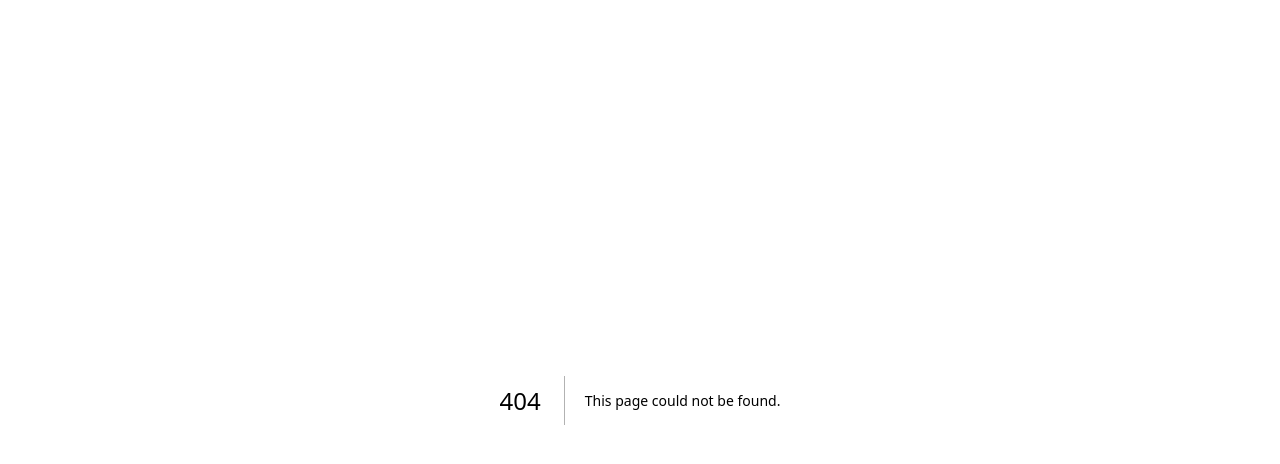
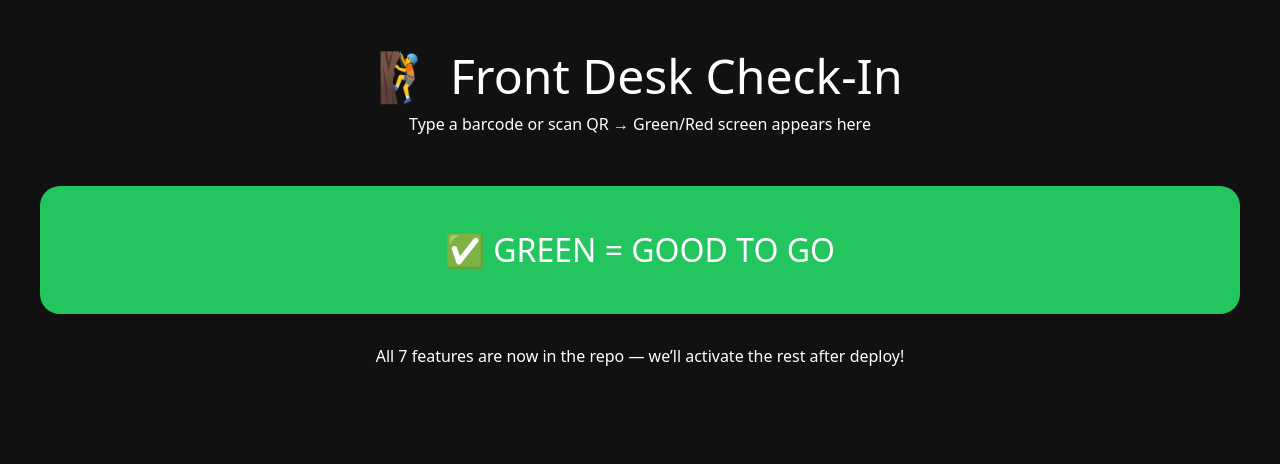
Before and after one commit to godacre/cragcontrol, a Next.js app: page /dashboard/checkin in a window 1280 px wide. Before the commit this address had no page. Shown: the top 464 px of the page. Built offline with nearby package versions, Linux system fonts and the light colour scheme.

Commit message:
Add CheckIn component for front desk check-in

```diff
--- /dev/null
+++ b/app/dashboard/checkin/page.tsx
@@ -0,0 +1,13 @@
+'use client';
+export default function CheckIn() {
+  return (
+    <div style={{ padding: '40px', textAlign: 'center', background: '#111', color: 'white', minHeight: '100vh' }}>
+      <h1 style={{ fontSize: '3rem' }}>🧗 Front Desk Check-In</h1>
+      <p>Type a barcode or scan QR → Green/Red screen appears here</p>
+      <div style={{ marginTop: '50px', fontSize: '2rem', padding: '40px', background: '#22c55e', borderRadius: '20px' }}>
+        ✅ GREEN = GOOD TO GO
+      </div>
+      <p style={{ marginTop: '30px' }}>All 7 features are now in the repo — we’ll activate the rest after deploy!</p>
+    </div>
+  );
+}
```
